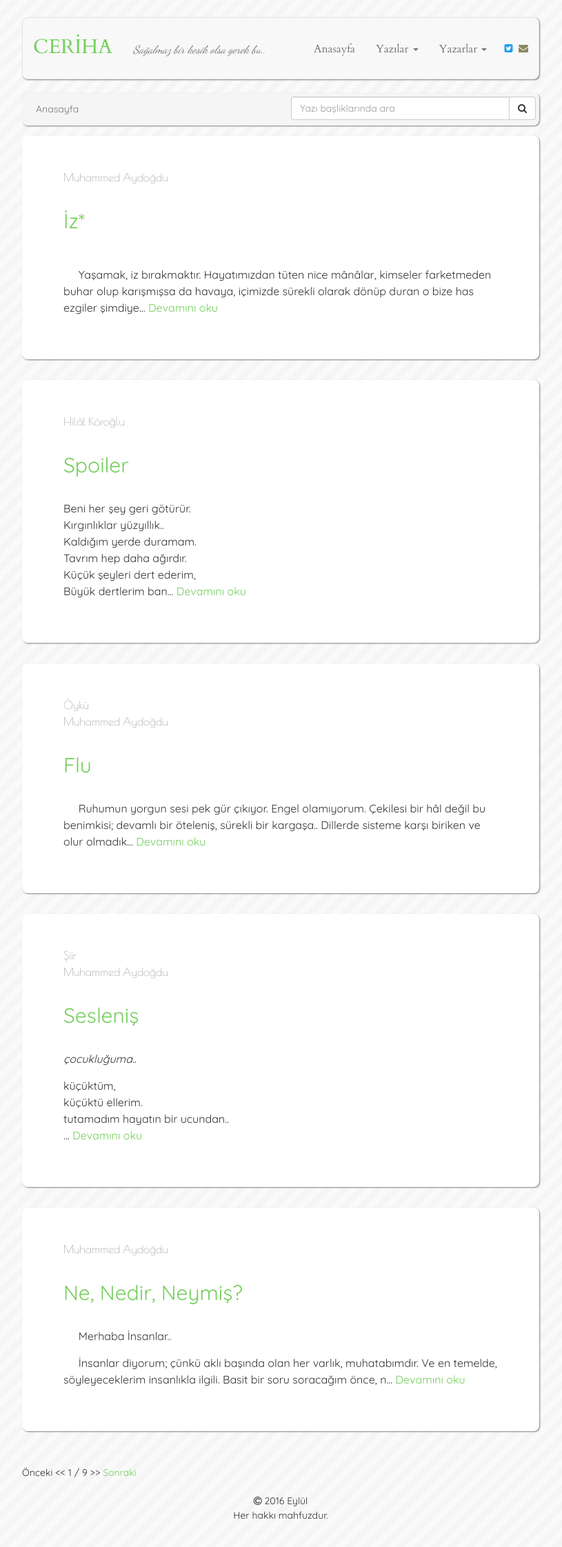
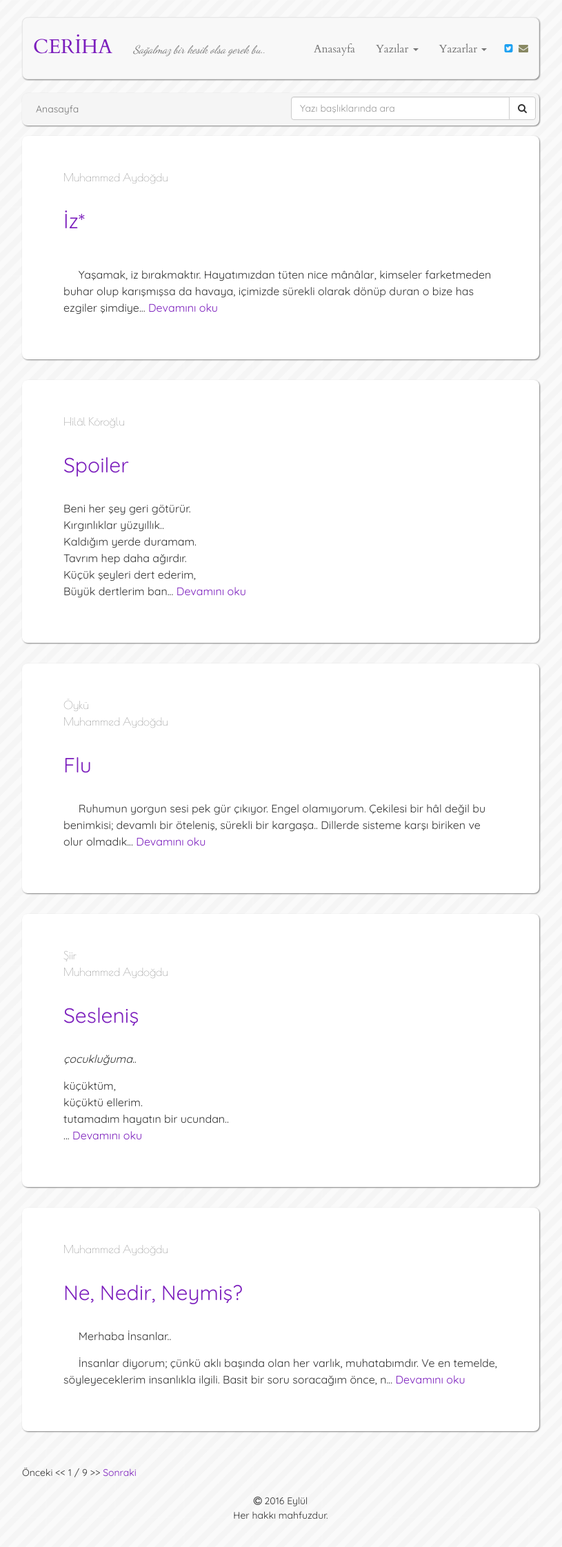
Before and after one commit to muhammedaydogdu/muhammedaydogdu.github.io, a Jekyll site: the page built from index.html, in a window 1280 px wide. Shown: the whole page at 69% size, without its empty margins (233-1048 px from the left). Built offline with Jekyll 4.4.1, drawn with Linux system fonts in a browser that asks for light colours; some web fonts are replaced; the list of posts is cut into pages by our own code.

Commit message:
Update style.css

```diff
--- a/css/style.css
+++ b/css/style.css
@@ -19,20 +19,20 @@ body {
 }
 
 a {
-  color: #73ce5b;
+  color: #7c1fbd;
 }
 
 a:hover {
-  color: #73ce5b;
+  color: #7c1fbd;
 }
 
 a:focus {
-  color: #73ce5b;
+  color: #7c1fbd;
   text-decoration: none;
 }
 
 h2 {
-  color: #73ce5b;
+  color: #7c1fbd;
 }
 
 .container .navbar {
@@ -45,17 +45,17 @@ h2 {
 }
 
 .navbar .navbar-brand {
-  color: #73ce5b;
+  color: #7c1fbd;
   margin-top: 2px;
   font-size: 29px;
 }
 
 .navbar .navbar-brand:hover {
-  color: #73ce5b;
+  color: #7c1fbd;
 }
 
 .navbar .navbar-brand:focus {
-  color: #73ce5b;
+  color: #7c1fbd;
 }
 
 .navbar .navbar-text {
```
